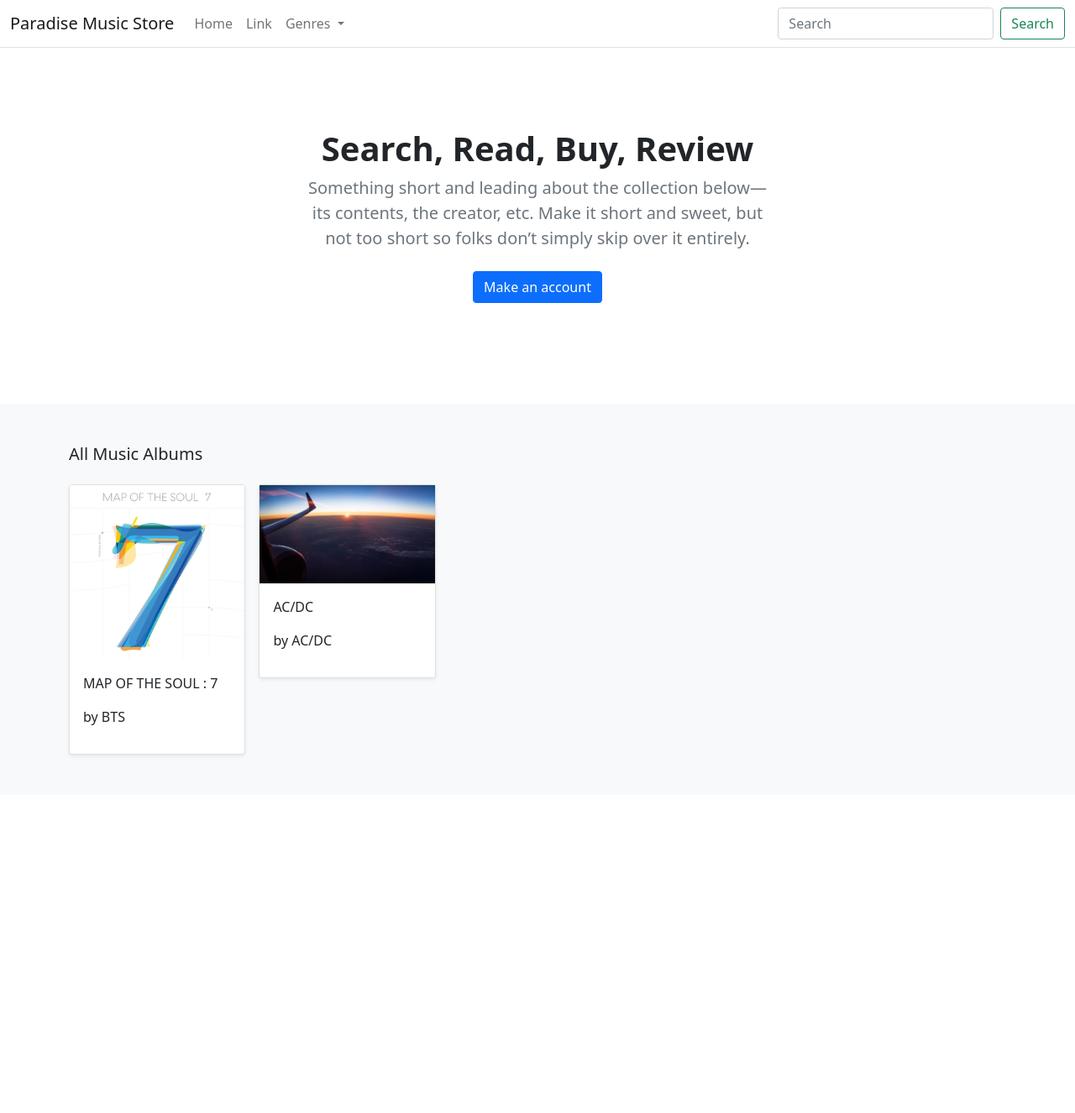
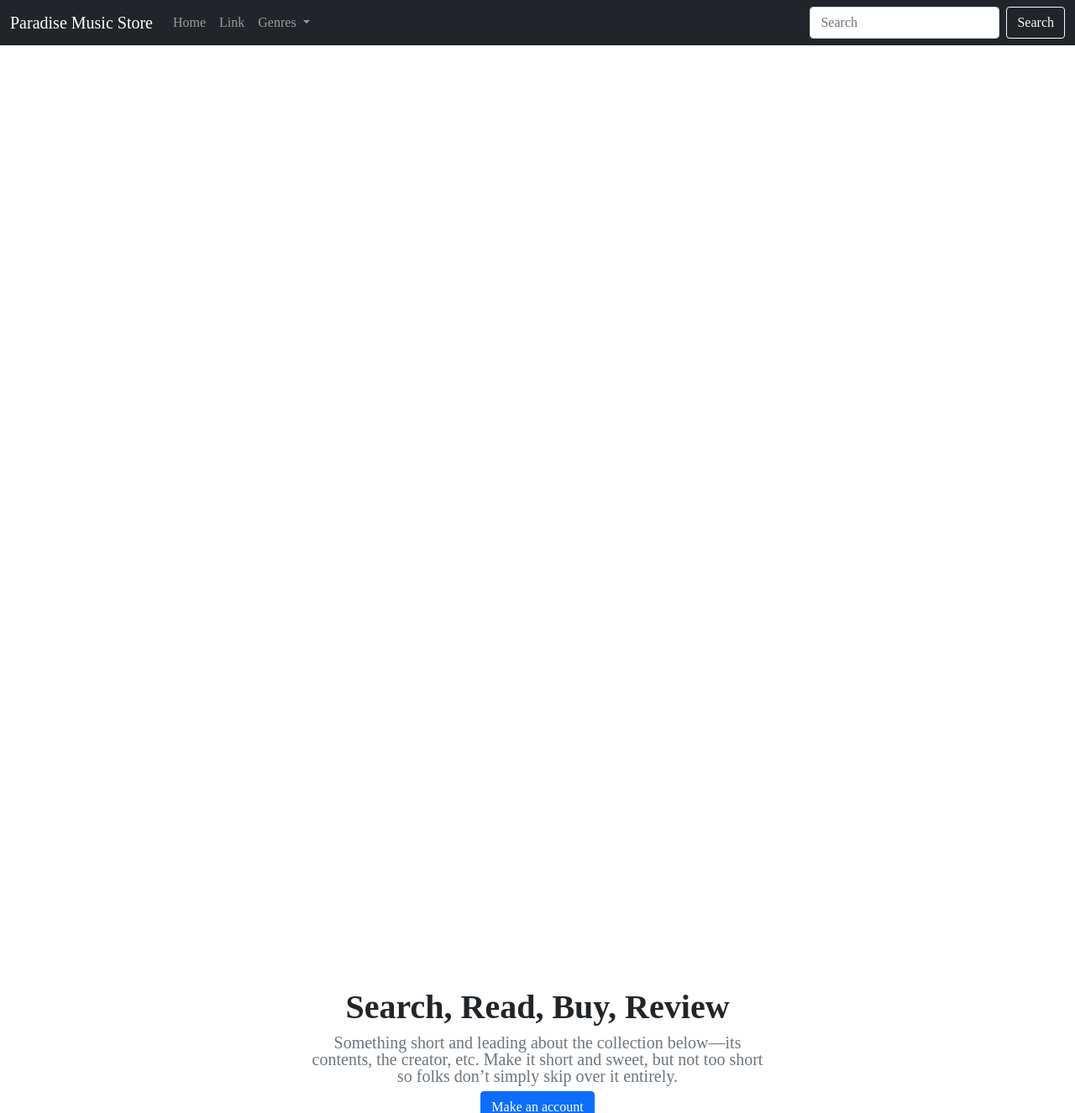
Before and after one commit to NecomaV/Store, a Django app: page / in a window 1280 px wide. Shown: the top 1326 px of the page at 84% size. Before the commit the page ends 902 px from the top, so only its background shows below. Run offline with Django 4.2, Linux system fonts and the light colour scheme; data comes from the database, SQL or seed files in the repository; some libraries are stand-ins or nearby versions; grey boxes are pictures that could not be loaded.

Commit message:
видео на хедер
не смогла подключить папку ксс, поэтому стайл внутри хтмл

```diff
--- /dev/null
+++ b/styles/home.css
@@ -0,0 +1,36 @@
+.videoHeader {
+    position: relative;
+    width: 100%;
+    height: 100vh;
+    display: flex;
+    align-items: center;
+    justify-content: center;
+    overflow: hidden;
+  }
+
+  .videoHeader h1 {
+    text-align: center;
+    font-size: 6rem;
+    font-family: "Cookie";
+    padding: 20px;
+    margin: 15px;
+    z-index: 1;
+    opacity: 0.7;
+  }
+
+  .video-container {
+    position: absolute;
+    top: 0;
+    left: 0;
+    width: 100%;
+  }
+
+  .color-overlay {
+    position: absolute;
+    top: 0;
+    left: 0;
+    background-color: lightblue;
+    width: 100%;
+    height: 100vh;
+    opacity: 0.5;
+  }
--- a/templates/store/base.html
+++ b/templates/store/base.html
@@ -12,7 +12,7 @@
 
 <body>
     <header>
-        <nav class="navbar navbar-expand-md navbar-light bg-white border-bottom">
+        <nav class="navbar fixed-top navbar-expand-md navbar-dark bg-dark ">
             <div class="container-fluid">
                 <a class="navbar-brand" href="#">Paradise Music Store</a>
                 <button class="navbar-toggler" type="button" data-bs-toggle="collapse" data-bs-target="#navbarCollapse"
@@ -20,7 +20,7 @@
                     <span class="navbar-toggler-icon"></span>
                 </button>
                 <div class="collapse navbar-collapse" id="navbarCollapse">
-                    <ul class="navbar-nav me-auto mb-2 mb-md-0">
+                    <ul class="navbar-nav me-auto mb-2 mb-md-0" >
                         <li class="nav-item active">
                             <a class="nav-link" aria-current="page" href="/">Home</a>
                         </li>
@@ -44,7 +44,7 @@
                     </ul>
                     <form class="d-flex">
                         <input class="form-control me-2" type="search" placeholder="Search" aria-label="Search">
-                        <button class="btn btn-outline-success" type="submit">Search</button>
+                        <button class="btn btn-outline-light" type="submit">Search</button>
                     </form>
                 </div>
             </div>
--- a/templates/store/home.html
+++ b/templates/store/home.html
@@ -3,8 +3,32 @@
 {% block title %}Home{% endblock %}
 {% block content %}
 
+<link rel="stylesheet" href="https://cdnjs.cloudflare.com/ajax/libs/meyer-reset/2.0/reset.min.css">
+<link href="https://fonts.googleapis.com/css?famity-Cookie" rel="stylesheet">
+<link rel="stylesheet" href="styles/home.css">
+<main>
+    {% comment %} The begining of video header {% endcomment %}
+    <div class="videoHeader">
+            <video autoplay loop muted>
+                <source src="media/headerHome.mp4" type="video/mp4" >
+    </div>
 
-<main>
+    <style>
+        .videoHeader {
+            position: relative;
+            max-width: 100%;
+            height: 135vh;
+            display: block;
+            align-items: center;
+            justify-content: center;
+            overflow: hidden;
+          }
+        .videoHeader video{
+            max-width: 100%;
+            position: absolute;
+        }
+    </style>
+     {% comment %} the end of video header {% endcomment %}
 
   <section class="py-5 text-center container">
     <div class="row py-lg-5">
```
Also changed, not shown: 1 other file.
